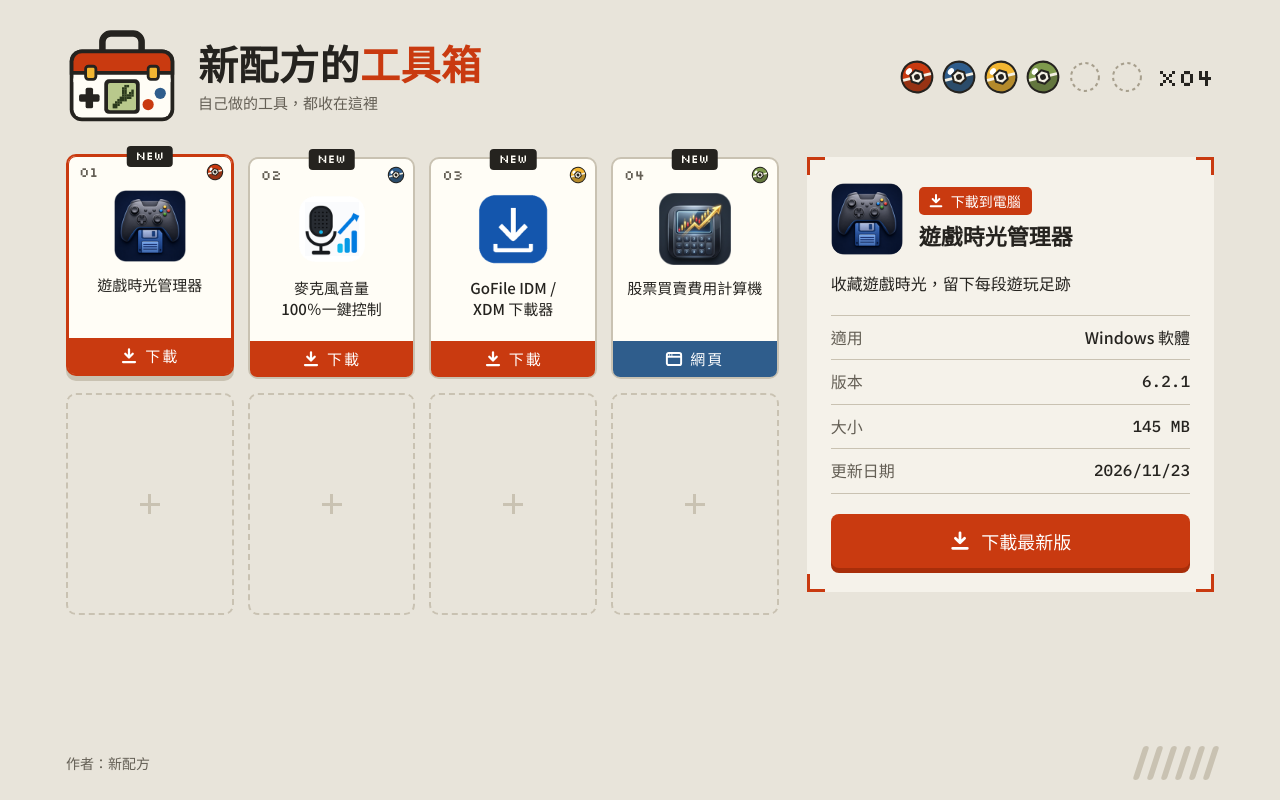
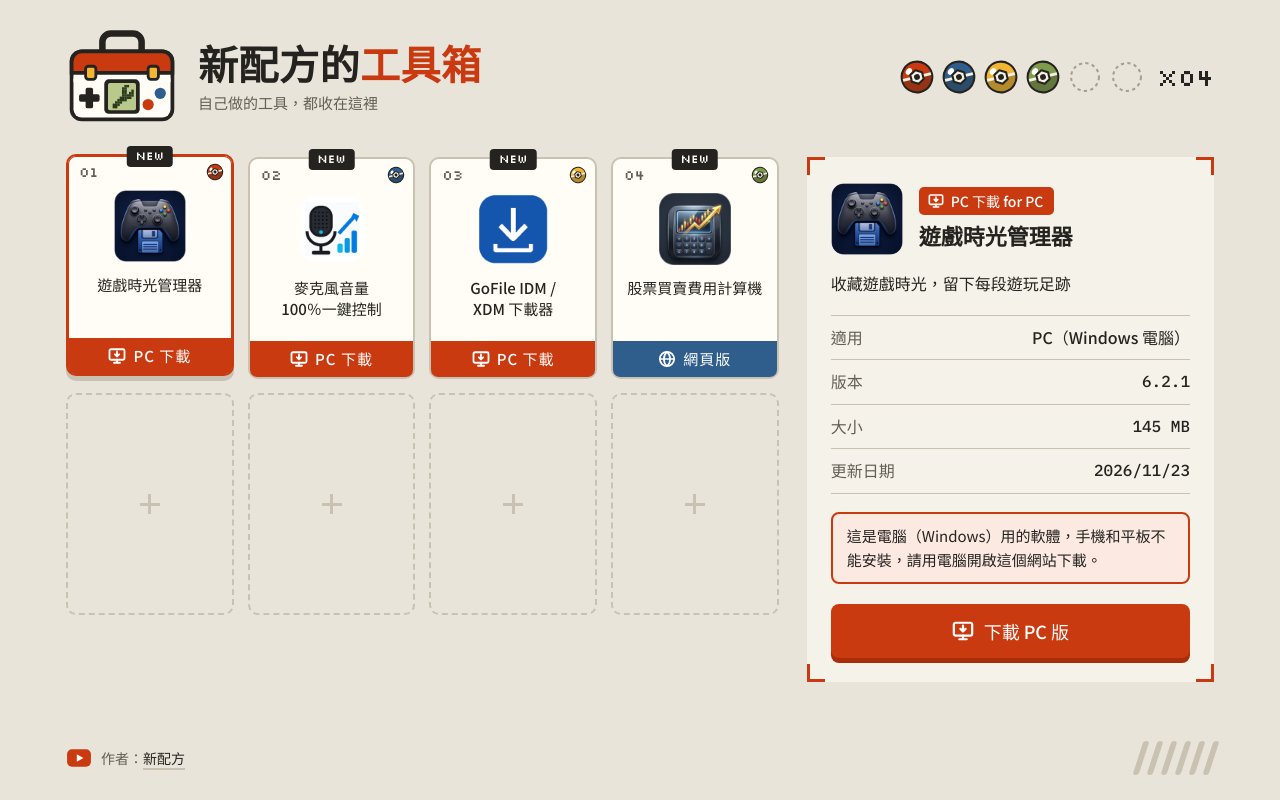
Before and after one commit to ufospacealiens/newformula-toolbox, a website with bundled scripts: page public/index.html in a window 1280 px wide. Built offline with nearby package versions, Linux system fonts and the light colour scheme; files whose address does not match are found by name.

Commit message:
Add files via upload
Co-Authored-By: Claude Opus 5.5 <noreply@anthropic.com>

```diff
--- a/public/app.js
+++ b/public/app.js
@@ -32,10 +32,11 @@ function ballSvg(symbol, color, className) {
   s.append(u);
   return s;
 }
-// 下載（橘紅）和網頁（藍）的差別：圖示、文字、顏色都不同
+const touchOnly = window.matchMedia('(hover: none)');
+// PC 下載（橘紅）和網頁版（藍）的差別：圖示、文字、顏色都不同
 const KIND = {
-  '下載': { key: 'download', tag: '下載', long: '下載到電腦', go: '下載最新版' },
-  '網頁': { key: 'web', tag: '網頁', long: '網頁直接用', go: '開啟網頁' },
+  '下載': { key: 'download', tag: 'PC 下載', long: 'PC 下載 for PC', go: '下載 PC 版' },
+  '網頁': { key: 'web', tag: '網頁版', long: '網頁版', go: '開啟網頁版' },
 };
 const kindOf = (t) => KIND[t.type];
 const pad = (n) => String(n).padStart(2, '0');
@@ -147,6 +148,8 @@ function showPanel() {
     go.removeAttribute('target');
     go.textContent = '還沒開放下載';
   }
+  // 用手機或平板看 PC 軟體時，提醒不能安裝
+  $('pc-note').hidden = !(kind.key === 'download' && (phone.matches || touchOnly.matches));
   panel.classList.remove('swap');
   void panel.offsetWidth;
   panel.classList.add('swap');
@@ -183,7 +186,7 @@ function closeSheet() {
 $('close').onclick = closeSheet;
 $('veil').onclick = closeSheet;
 document.addEventListener('keydown', (e) => { if (e.key === 'Escape') closeSheet(); });
-phone.addEventListener('change', closeSheet);
+phone.addEventListener('change', () => { closeSheet(); if (tools.length) showPanel(); });
 $('home').onclick = (e) => { e.preventDefault(); closeSheet(); if (tools.length) select(0, false); window.scrollTo({ top: 0, behavior: 'smooth' }); };
 
 async function getJson(path) {
--- a/public/index.html
+++ b/public/index.html
@@ -20,8 +20,8 @@
 <!--PAGE-->
 <svg class="defs" aria-hidden="true"><defs>
   <symbol id="ball" viewBox="0 0 44 44"><g transform="rotate(-14 22 22)"><circle cx="22" cy="22" r="20" fill="#25231F"/><circle cx="22" cy="22" r="17.5" fill="currentColor"/><path d="M4.500 22a17.500 17.500 0 0 0 35 0z" fill="#25231F" fill-opacity=".3"/><path d="M4.500 22h35" stroke="#F4F0E4" stroke-width="3.500"/><ellipse cx="14" cy="13" rx="4.500" ry="3.200" fill="#fff" transform="rotate(-38 14 13)"/><path d="M22 13.500l7.400 4.250v8.500L22 30.500l-7.400-4.250v-8.500z" fill="#F4F0E4" stroke="#25231F" stroke-width="2.500" stroke-linejoin="round"/><circle cx="22" cy="22" r="3.600" fill="#25231F"/></g></symbol>
-  <symbol id="k-download" viewBox="0 0 24 24"><path d="M12 3v11m0 0l-5-5m5 5l5-5M4 20h16" fill="none" stroke="currentColor" stroke-width="3" stroke-linecap="round" stroke-linejoin="round"/></symbol>
-  <symbol id="k-web" viewBox="0 0 24 24"><rect x="2.5" y="4" width="19" height="16" rx="2.5" fill="none" stroke="currentColor" stroke-width="2.600"/><path d="M2.500 9h19" stroke="currentColor" stroke-width="2.600"/><circle cx="6" cy="6.600" r="1" fill="currentColor"/><circle cx="9.200" cy="6.600" r="1" fill="currentColor"/></symbol>
+  <symbol id="k-download" viewBox="0 0 24 24"><rect x="2" y="3" width="20" height="14" rx="2" fill="none" stroke="currentColor" stroke-width="2.400"/><path d="M8 21h8M12 17v4M12 6v6.500m0 0l-2.800-2.800m2.800 2.800l2.800-2.800" fill="none" stroke="currentColor" stroke-width="2.400" stroke-linecap="round" stroke-linejoin="round"/></symbol>
+  <symbol id="k-web" viewBox="0 0 24 24"><circle cx="12" cy="12" r="9.500" fill="none" stroke="currentColor" stroke-width="2.400"/><path d="M2.500 12h19M12 2.500c3 2.700 4.200 5.800 4.200 9.500S15 18.800 12 21.500c-3-2.700-4.200-5.800-4.200-9.500S9 5.200 12 2.500z" fill="none" stroke="currentColor" stroke-width="2.200"/></symbol>
   <symbol id="ball-empty" viewBox="0 0 44 44"><circle cx="22" cy="22" r="17" fill="none" stroke="#A79F8D" stroke-width="2.500" stroke-dasharray="4 4"/></symbol>
 </defs></svg>
 
@@ -55,11 +55,12 @@
     <p class="p-desc" id="p-desc"></p>
     <dl class="spec" id="spec"></dl>
     <details class="notes" id="notes" hidden><summary>這一版更新了什麼</summary><ul id="notes-list"></ul></details>
+    <p class="pc-note" id="pc-note" hidden>這是電腦（Windows）用的軟體，手機和平板不能安裝，請用電腦開啟這個網站下載。</p>
     <a class="go" id="go"></a>
   </aside>
 </main>
 
-<footer class="foot"><span>作者：新配方</span><span class="grille" aria-hidden="true"><i></i><i></i><i></i><i></i><i></i><i></i></span></footer>
+<footer class="foot"><a class="author" href="https://www.youtube.com/@%E6%96%B0%E9%85%8D%E6%96%B9" target="_blank" rel="noopener"><svg viewBox="0 0 24 24" aria-hidden="true"><rect x="1" y="4" width="22" height="16" rx="4.500" fill="#C93A10"/><path d="M10 8.500v7l6-3.500z" fill="#fff"/></svg><span>作者：<b>新配方</b></span><span class="sr">，開啟 YouTube 頻道</span></a><span class="grille" aria-hidden="true"><i></i><i></i><i></i><i></i><i></i><i></i></span></footer>
 <noscript><p class="foot">這個網站需要開啟 JavaScript 才能顯示工具。</p></noscript>
 <!--/PAGE-->
 <script type="module" src="app.js"></script>
--- a/public/styles.css
+++ b/public/styles.css
@@ -69,7 +69,7 @@ span.ball svg { transform: none !important; }
 /* ---------- 下載（橘紅）／網頁（藍） ---------- */
 .kind-download { --kind: var(--red); --kind-deep: var(--red-deep); --kind-hover: #D4431A; }
 .kind-web { --kind: var(--blue); --kind-deep: var(--blue-deep); --kind-hover: #3A6DA1; }
-.slot-kind { position: absolute; inset: auto 0 0; display: flex; align-items: center; justify-content: center; gap: 7px; height: 36px; border-radius: 0 0 7px 7px; background: var(--kind); color: #fff; font-size: 15px; font-weight: 500; letter-spacing: 2px; }
+.slot-kind { position: absolute; inset: auto 0 0; display: flex; align-items: center; justify-content: center; gap: 7px; height: 36px; border-radius: 0 0 7px 7px; background: var(--kind); color: #fff; font-size: 15px; font-weight: 500; letter-spacing: 1px; white-space: nowrap; }
 .slot-kind svg { width: 18px; height: 18px; }
 
 /* ---------- 工具格 ---------- */
@@ -127,6 +127,7 @@ span.ball svg { transform: none !important; }
 .go[href]:active { transform: translateY(5px); box-shadow: 0 0 0 var(--kind-deep); }
 .go svg { width: 22px; height: 22px; }
 .go:not([href]) { background: var(--seam); box-shadow: none; color: var(--dim); }
+.pc-note { margin-top: 18px; padding: 10px 14px; border: 2px solid var(--kind); border-radius: 8px; background: #FBE9E2; font-size: 15px; }
 .swap > .p-head, .swap > .p-desc, .swap > .spec { animation: swap .22s ease; }
 @keyframes swap { from { transform: translateY(6px); opacity: .2; } to { transform: none; } }
 .error { grid-column: 1 / -1; padding: 24px; border: 2px dashed var(--seam); border-radius: 10px; }
@@ -134,6 +135,11 @@ span.ball svg { transform: none !important; }
 
 /* ---------- 下方 ---------- */
 .foot { display: flex; align-items: center; justify-content: space-between; margin-top: auto; padding-top: 36px; color: var(--dim); font-size: 14px; }
+.author { display: inline-flex; align-items: center; gap: 9px; min-height: 44px; color: inherit; text-decoration: none; }
+.author svg { width: 26px; height: 26px; flex: none; transition: transform .2s cubic-bezier(.2, .8, .3, 1.4); }
+.author b { font-weight: 500; color: var(--ink); text-decoration: underline; text-decoration-thickness: 2px; text-underline-offset: 4px; text-decoration-color: var(--seam); }
+.author:active svg { transform: scale(.9); }
+@media (hover: hover) { .author:hover svg { transform: scale(1.15); } .author:hover b { text-decoration-color: var(--red); } }
 .grille { display: flex; gap: 8px; }
 .grille i { width: 6px; height: 34px; border-radius: 3px; background: var(--seam); transform: skewX(-18deg); }
 
--- a/public/tools.txt
+++ b/public/tools.txt
@@ -3,7 +3,7 @@
 # 一個工具一段，段落之間空一行。要新增工具，就複製一段來改。
 # 冒號用「：」或「:」都可以。最前面有 # 的行是說明，網站不會顯示。
 #
-# 類型：下載、網頁
+# 類型：下載、網頁（下載會顯示「PC 下載」，網頁會顯示「網頁版」）
 # 顏色：橘紅、藍、黃、綠、紫、青、橘、灰
 # 圖示：放在 icons 資料夾的檔名
 # 版本來源：軟體自己的線上更新清單（有填的話，版本、大小、下載網址會自動更新）
@@ -13,7 +13,7 @@
 名稱：遊戲時光管理器
 說明：收藏遊戲時光，留下每段遊玩足跡
 類型：下載
-系統：Windows 軟體
+系統：PC（Windows 電腦）
 顏色：橘紅
 圖示：game-time.png
 版本：6.2.1
@@ -26,7 +26,7 @@
 名稱：麥克風音量100％一鍵控制
 說明：一鍵把麥克風音量調到 100％
 類型：下載
-系統：Windows 軟體
+系統：PC（Windows 電腦）
 顏色：藍
 圖示：mic.png
 版本：1.3.0
@@ -38,7 +38,7 @@
 名稱：GoFile IDM / XDM 下載器
 說明：貼上分享網址，選擇工具，整批下載
 類型：下載
-系統：Windows 軟體
+系統：PC（Windows 電腦）
 顏色：黃
 圖示：gofile.png
 版本：1.1.0
```
